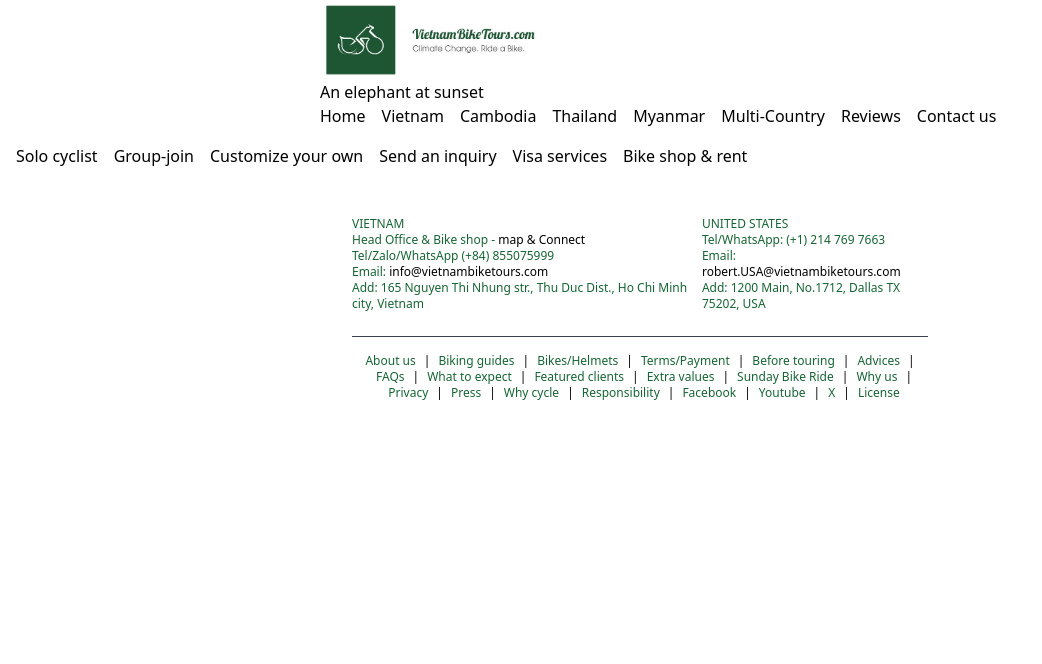
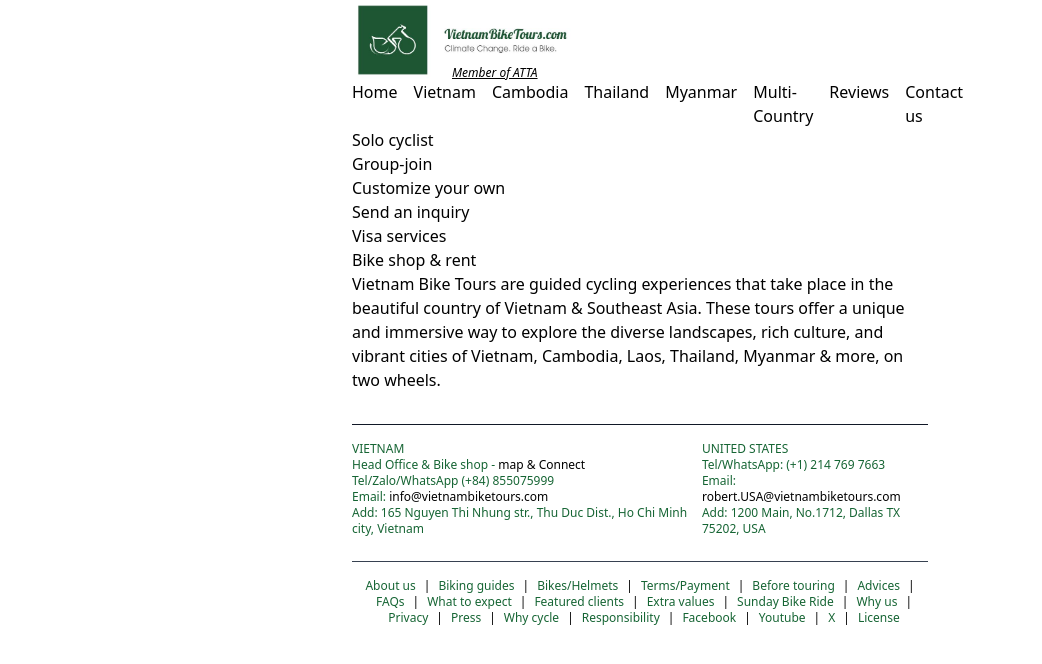
Before and after one commit to dattk2002/vietnambiketours-nextjs-ui, a Next.js app: page /home in a window 1280 px wide. Shown: the top 664 px of the page, without its empty margins (0-1042 px from the left). Built offline with nearby package versions, Linux system fonts and the light colour scheme.

Commit message:
fix: fix header, footer and layout, style global css

```diff
--- a/src/app/globals.css
+++ b/src/app/globals.css
@@ -17,7 +17,7 @@
 }
 
 body {
-  color: rgb(var(--foreground-rgb));
+  color: black;
   background: linear-gradient(
       to bottom,
       transparent,
@@ -31,3 +31,14 @@
     text-wrap: balance;
   }
 }
+figure{
+  position: relative;
+}
+figcaption{
+  position: absolute;
+  left: 100px;
+  top: 64px;
+  font-style: italic;
+  font-size: 12px;
+  text-decoration: underline;
+}
--- a/src/components/Footer.tsx
+++ b/src/components/Footer.tsx
@@ -3,17 +3,18 @@
 const Footer = () => {
   return (
     <footer className="text-green-800 py-8 px-16">
+      <div className='divide-y'></div>
       <div className="container mx-auto px-72">
-        <div className="flex flex-col md:flex-row justify-evenly">
+        <div className="flex flex-col md:flex-row justify-between border-t border-gray-900 ">
           {/* Contact Information Section */}
-          <div className="mb-4 md:mb-0">
+          <div className="mb-4 md:mb-0 pt-4">
             <h4 className="text-xs">VIETNAM</h4>
             <p className="text-xs">Head Office & Bike shop - <a href="https://example.com" className="text-black">map & Connect</a></p>
             <p className="text-xs">Tel/Zalo/WhatsApp (+84) 855075999</p>
             <p className="text-xs">Email: <a href="mailto:info@vietnambiketours.com" className="text-black">info@vietnambiketours.com</a></p>
             <p className="text-xs">Add: 165 Nguyen Thi Nhung str., Thu Duc Dist., Ho Chi Minh city, Vietnam</p>
           </div>
-          <div>
+          <div className='pt-4'>
             <h4 className="text-xs">UNITED STATES</h4>
             <p className="text-xs">Tel/WhatsApp: (+1) 214 769 7663</p>
             <p className="text-xs">Email: <a href="mailto:robert.USA@vietnambiketours.com" className="text-black text-xs ">robert.USA@vietnambiketours.com</a></p>
@@ -22,7 +23,7 @@
         </div>
         <div className="mt-6 border-t border-gray-700 pt-4">
           {/* Links Section */}
-          <div className="flex flex-wrap justify-center space-x-2 text-xs">
+          <div className="flex flex-wrap justify-center space-x-2 text-xs ">
             <a href="#" className="hover:text-black">About us</a>
             <span className="text-black">|</span>
             <a href="#" className="hover:text-black">Biking guides</a>
--- a/src/components/Header.tsx
+++ b/src/components/Header.tsx
@@ -5,18 +5,14 @@
 
 const Header = () => {
   return (
-    <div className="container pl-80">
-      <figure>
-        <Image
-          src="/images/logo_vnbt.jpg" // Path to your image
-          alt="Logo"
-          width={238}
-          height={80}
-        />
-        <figcaption>An elephant at sunset</figcaption>
+    <div className="  px-16">
+      <div className="container mx-auto px-72">
+         <figure>
+        <Image src="/images/logo_vnbt.jpg" alt="logo"   width={238}
+        height={80}/>
+        <figcaption>Member of ATTA</figcaption>
       </figure>
-
-      <nav className="flex space-x-4 text-black">
+       <nav className="flex space-x-4 ">
         <Link href="/home">Home</Link>
         <Link href="/vietnam">Vietnam</Link>
         <Link href="/cambodia">Cambodia</Link>
@@ -26,6 +22,10 @@
         <Link href="/reviews">Reviews</Link>
         <Link href="/contact-us">Contact us</Link>
       </nav>
+      </div>
+
+
+
     </div>
   );
 };
--- a/src/pages/_app.tsx
+++ b/src/pages/_app.tsx
@@ -1,4 +1,4 @@
-import '../styles/global.css'
+import '../app/globals.css'
 import Header from '../components/Header'
 import Footer from '../components/Footer'
 import type { AppProps } from 'next/app'
@@ -7,7 +7,7 @@
   return (
     <div className="flex flex-col min-h-screen bg-white">
       <Header />
-      <main>
+      <main className='container mx-auto px-72'>
         <Component {...pageProps} />
       </main>
       <Footer />
--- a/src/pages/home.tsx
+++ b/src/pages/home.tsx
@@ -4,13 +4,21 @@
 const Home = () => {
   return  (
     <>
-      <div className="flex space-x-4 p-4">
+      <div className="flex  px-16 flex-col ">
+        <nav className='flex-col flex'>
         <Link href="/alone-traveler">Solo cyclist</Link>
         <Link href="group-bike-tours">Group-join</Link>
         <Link href="/tailor-make-quote">Customize your own</Link>
         <Link href="/travel-inquiry">Send an inquiry</Link>
         <Link href="/visa">Visa services</Link>
         <Link href="https://xedapvietnam.com.vn/" target="_blank">Bike shop & rent</Link>
+        </nav>
+
+        <div>
+          <p>
+Vietnam Bike Tours are guided cycling experiences that take place in the beautiful country of Vietnam & Southeast Asia. These tours offer a unique and immersive way to explore the diverse landscapes, rich culture, and vibrant cities of Vietnam, Cambodia, Laos, Thailand, Myanmar & more, on two wheels.
+          </p>
+        </div>
       </div>
     </>
   );
--- a/src/styles/global.css
+++ /dev/null
@@ -1,4 +0,0 @@
-/* styles/globals.css */
-@import 'tailwindcss/base';
-@import 'tailwindcss/components';
-@import 'tailwindcss/utilities';
```
